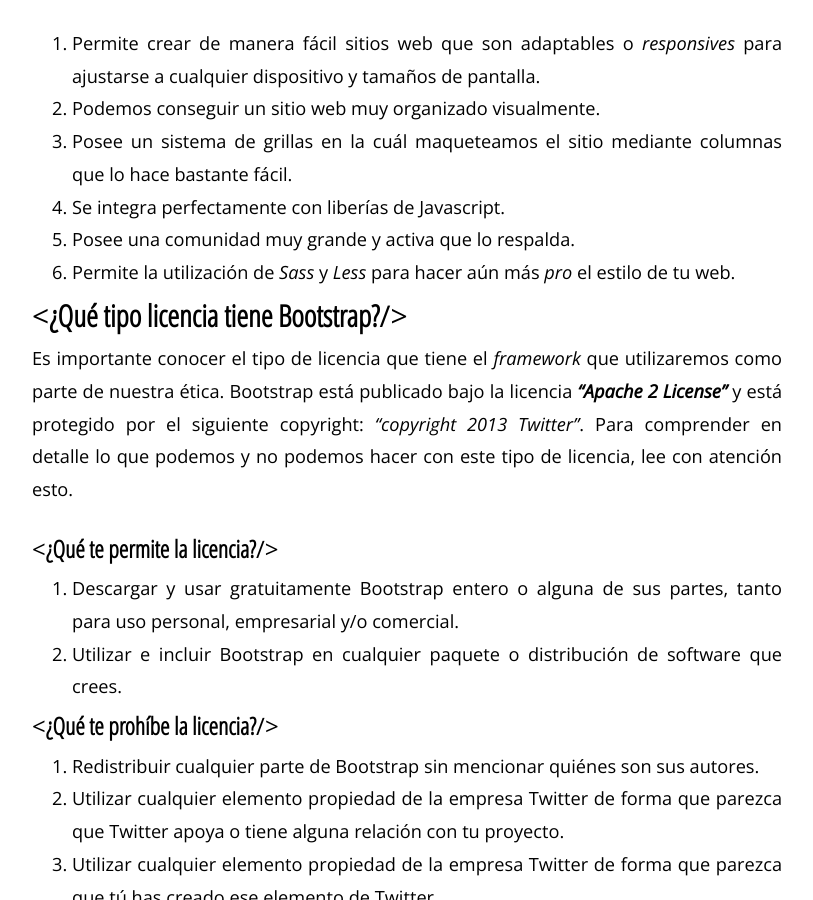
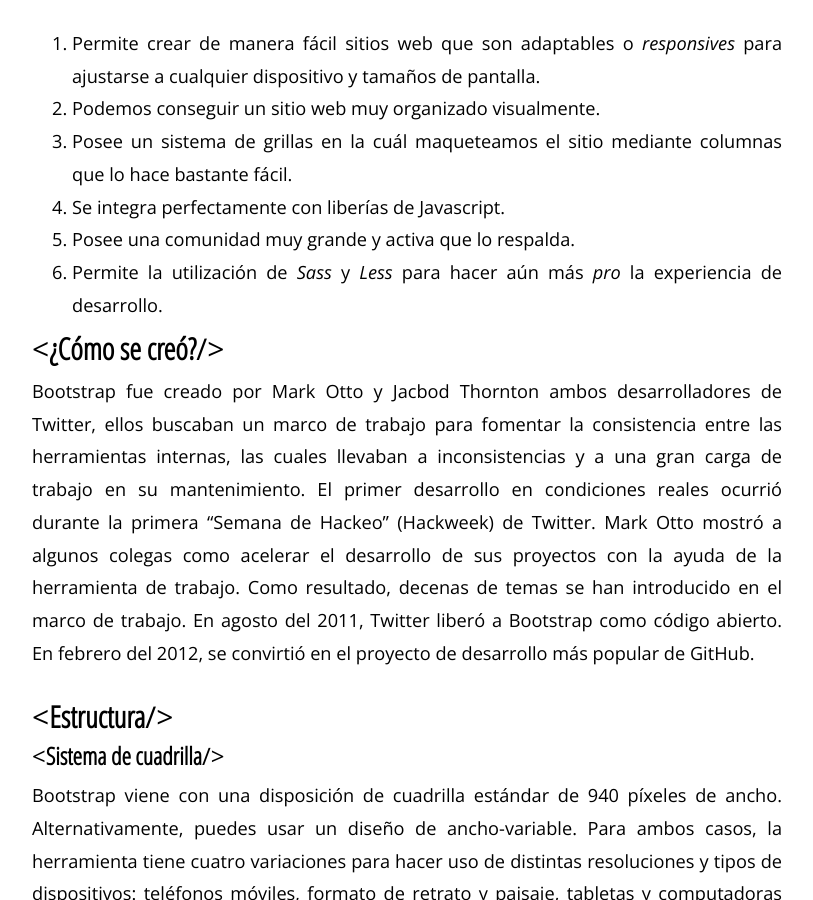
Before and after one commit to iv-devs/iv-devs.github.io, a Jekyll site: the page built from _posts/2017-04-24-que-es-bootstrap.md, in a window 1280 px wide and 900 px high, scrolled down 980 px. Shown: the whole window, without its empty margins (233-1046 px from the left). Built offline with Jekyll 4.4.1, drawn with Linux system fonts in a browser that asks for light colours; nearby versions of some CDN libraries; comment, search, counter and statistics services are not loaded; some of the changed text lies outside the part shown.

Commit message:
Post con los cambios sugeridos

```diff
--- a/_posts/2017-04-24-que-es-bootstrap.md
+++ b/_posts/2017-04-24-que-es-bootstrap.md
@@ -20,11 +20,29 @@
 3. Posee un sistema de grillas en la cuál maqueteamos el sitio mediante columnas que lo hace bastante fácil.
 4. Se integra perfectamente con liberías de Javascript.
 5. Posee una comunidad muy grande y activa que lo respalda.
-6. Permite la utilización de *Sass* y *Less* para hacer aún más *pro* el estilo de tu web.
+6. Permite la utilización de *Sass* y *Less* para hacer aún más *pro* la experiencia de desarrollo.
 
+## ¿Cómo se creó?
+Bootstrap fue creado por Mark Otto y Jacbod Thornton ambos desarrolladores de Twitter, ellos buscaban un marco de trabajo para fomentar la consistencia entre las herramientas internas, las cuales llevaban a inconsistencias y a una gran carga de trabajo en su mantenimiento. El primer desarrollo en condiciones reales ocurrió durante la primera "Semana de Hackeo" (Hackweek) de Twitter. Mark Otto mostró a algunos colegas como acelerar el desarrollo de sus proyectos con la ayuda de la herramienta de trabajo. Como resultado, decenas de temas se han introducido en el marco de trabajo.
+En agosto del 2011, Twitter liberó a Bootstrap como código abierto. En febrero del 2012, se convirtió en el proyecto de desarrollo más popular de GitHub.
 
-## ¿Qué tipo licencia tiene Bootstrap?
-Es importante conocer el tipo de licencia que tiene el *framework* que utilizaremos como parte de nuestra ética. Bootstrap está publicado bajo la licencia ***"Apache 2 License"*** y está protegido por el siguiente copyright: *"copyright 2013 Twitter"*. Para comprender en detalle lo que podemos y no podemos hacer con este tipo de licencia, lee con atención esto.
+## Estructura
+
+### Sistema de cuadrilla
+Bootstrap viene con una disposición de cuadrilla estándar de 940 píxeles de ancho. Alternativamente, puedes usar un diseño de ancho-variable. Para ambos casos, la herramienta tiene cuatro variaciones para hacer uso de distintas resoluciones y tipos de dispositivos: teléfonos móviles, formato de retrato y paisaje, tabletas y computadoras con baja y alta resolución (pantalla ancha). Esto ajusta el ancho de las columnas automáticamente.
+
+### Hojas de estilo
+Bootstrap proporciona un conjunto de hojas de estilo que proveen definiciones básicas de estilo para todos los componentes de HTML. Esto otorga una uniformidad al navegador y al sistema de anchura, da una apariencia moderna para el formateo de los elementos de texto, tablas y formularios.
+
+### Componentes re-usables
+Bootstrap contiene otra interfaz de elementos que comúnmente usamos. Incluye botones con características avanzadas como grupo de botones o botones con opción de menú desplegable, listas de navegación, etiquetas horizontales y verticales, ruta de navegación, paginación, capacidades avanzadas de miniaturas tipográficas, formatos para mensajes de alerta y barras de progreso.
+
+### Plugins de Javascript
+Los componentes de JavaScript para Bootstrap están basados en la librería jQuery de JavaScript. Los plugins se encuentran en la herramienta de plugin de jQuery. Proveen elementos adicionales de interfaz de usuario como diálogos, tooltips y carruseles.
+
+## Tipo de licencia
+
+Siempre es importante conocer el tipo de licencia que tiene el *framework* que utilizaremos como parte de nuestra ética y profesionalismo. Bootstrap está publicado bajo la licencia ***"Apache 2 License"*** y está protegido por el siguiente copyright: *"copyright 2013 Twitter"*. Para comprender en detalle lo que podemos y no podemos hacer con este tipo de licencia, lee con atención esto.
 
 ### ¿Qué te permite la licencia?
 1. Descargar y usar gratuitamente Bootstrap entero o alguna de sus partes, tanto para uso personal, empresarial y/o comercial.
```
